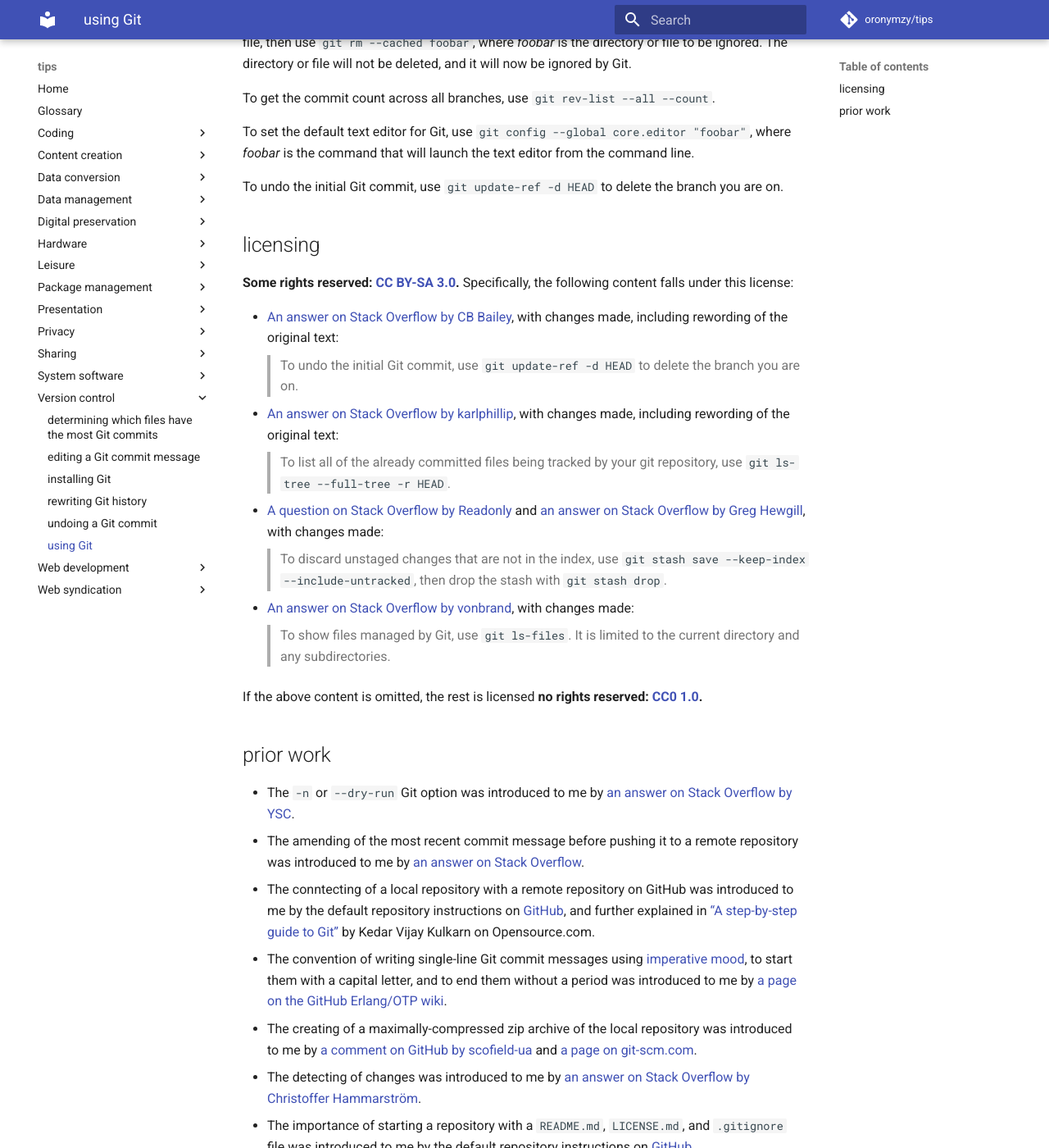
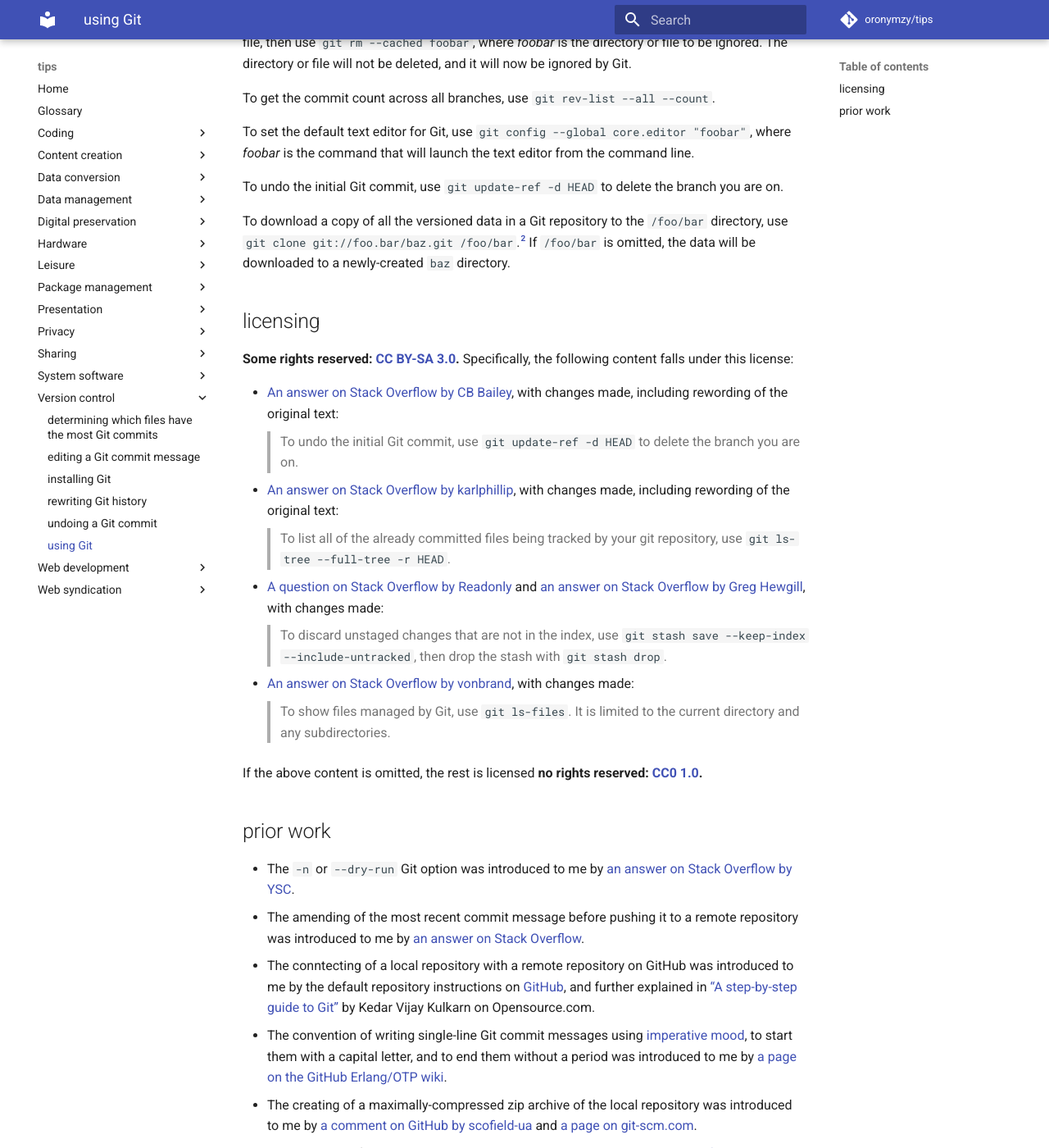
Before and after one commit to oronymzy/tips, an MkDocs documentation site: the page built from docs/usngGit.md, in a window 1280 px wide and 1400 px high, scrolled down 1228 px. Shown: the whole window at 82% size. Built offline with MkDocs 1.6.1 and Material for MkDocs 9.7.7, drawn with Linux system fonts in a browser that asks for light colours; comment, search, counter and statistics services are not loaded; some of the changed text lies outside the part shown.

Commit message:
Add method of downloading a copy of all the versioned data in a Git repository

```diff
--- a/docs/usngGit.md
+++ b/docs/usngGit.md
@@ -31,6 +31,8 @@ To set the default text editor for Git, use `git config --global core.editor "fo
 
 To undo the initial Git commit, use `git update-ref -d HEAD` to delete the branch you are on.
 
+To download a copy of all the versioned data in a Git repository to the `/foo/bar` directory, use `git clone git://foo.bar/baz.git /foo/bar`.[^usngGit2] If `/foo/bar` is omitted, the data will be downloaded to a newly-created `baz` directory.
+
 ## licensing
 **Some rights reserved: [CC BY-SA 3.0](https://creativecommons.org/licenses/by-sa/3.0/).** Specifically, the following content falls under this license:
 
@@ -55,6 +57,7 @@ If the above content is omitted, the rest is licensed **no rights reserved: [CC0
 - The importance of starting a repository with a `README.md`, `LICENSE.md`, and `.gitignore` file was introduced to me by the default repository instructions on [GitHub](https://github.com/).
 - The listing of files in Git was introduced to me by [an answer on Stack Overflow by karlphillip](https://stackoverflow.com/questions/8533202/list-files-in-local-git-repo/8533413#8533413).
 - The method of discarding unstaged changes that are not in the index was introduced to me by [a question on Stack Overflow by Readonly](https://stackoverflow.com/questions/52704/how-do-i-discard-unstaged-changes-in-git) and [an answer on Stack Overflow by Greg Hewgill](https://stackoverflow.com/questions/52704/how-do-i-discard-unstaged-changes-in-git/52719#52719).
+- The method of downloading a copy of all the versioned data in a Git repository was introduced to me by [a page on git-scm.com](https://git-scm.com/book/en/v1/Git-Basics-Getting-a-Git-Repository#Cloning-an-Existing-Repository).
 - The method of getting the commit count across all branches was introduced to me by [an answer on Stack Overflow](https://stackoverflow.com/questions/677436/how-do-i-get-the-git-commit-count/4061706#4061706).
 - The method of ignoring an already-committed directory or file was introduced to me by [an answer on Stack Overflow by manojlds](https://stackoverflow.com/questions/6535362/gitignore-after-commit/6535459#6535459).
 - The method of searching through commit messages was introduced to me by [an answer on Stack Overflow by hobbs](https://stackoverflow.com/questions/3826748/how-to-search-in-commit-messages-using-command-line/3826800#3826800).
```
Also changed, not shown: other parts of docs/usngGit.md (+1 -0 lines).
